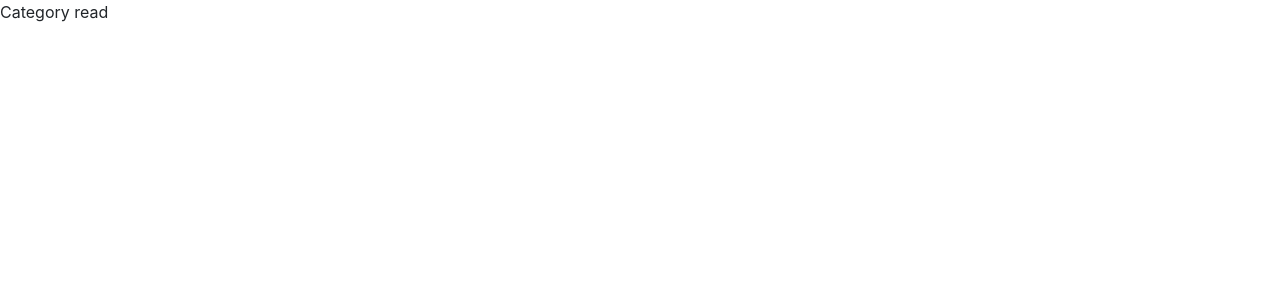
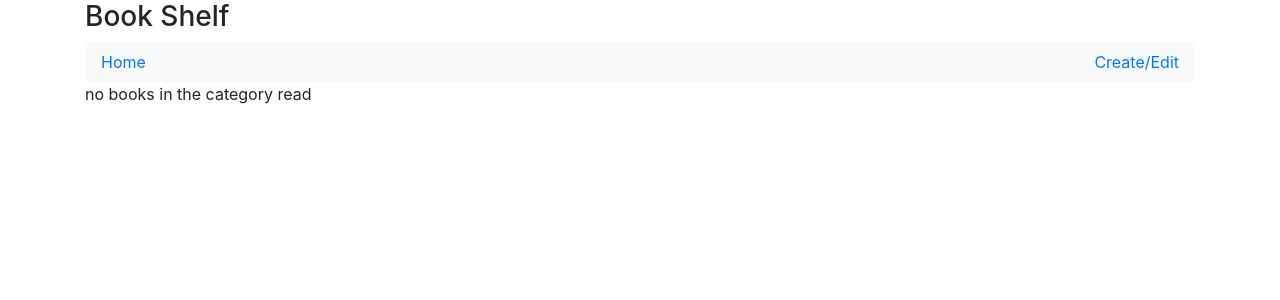
Before and after one commit to stdevelopr/bookShelf, a React (Create React App) app: page /category/read in a window 1280 px wide. Shown: the top 300 px of the page. Built offline with nearby package versions, Linux system fonts and the light colour scheme.

Commit message:
category view

```diff
--- a/src/pages/BookCategory.js
+++ b/src/pages/BookCategory.js
@@ -1,7 +1,25 @@
 import React from "react";
+import ShelfContainer from "../components/ShelfContainer";
+import BookItem from "../components/BookItem";
+import { useSelector } from "react-redux";
 import { useParams } from "react-router";
 
 export default function BookCategory() {
   const { category } = useParams();
-  return <div>Category {category}</div>;
+  const books = useSelector(state =>
+    state.books.filter(book => book.category === category)
+  );
+  return (
+    <ShelfContainer>
+      {books.length > 0 ? (
+        <div>
+          {books.map(book => {
+            return <BookItem key={book.id} book={book} />;
+          })}
+        </div>
+      ) : (
+        <div>no books in the category {category}</div>
+      )}
+    </ShelfContainer>
+  );
 }
```
